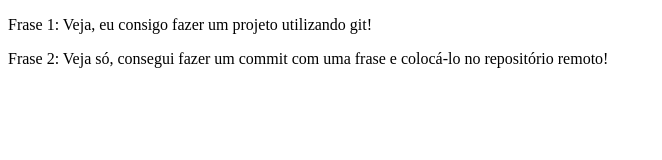
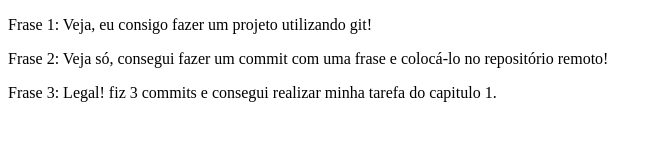
Before and after one commit to IgorGabriel23/Projeto-do-Cap-tulo-01, a plain HTML site: page index.html in a window 1280 px wide. Shown: the whole page, without its empty margins (0-662 px from the left). Drawn offline with Linux system fonts and the light colour scheme.

Commit message:
frase motivacional 3

```diff
--- a/index.html
+++ b/index.html
@@ -8,5 +8,6 @@
 <body>
     <p>Frase 1: Veja, eu consigo fazer um projeto utilizando git!</p>
     <p>Frase 2: Veja só, consegui fazer um commit com uma frase e colocá-lo no repositório remoto!</p>
+    <p>Frase 3: Legal! fiz 3 commits e consegui realizar minha tarefa do capitulo 1.</p>
 </body>
 </html>
```
